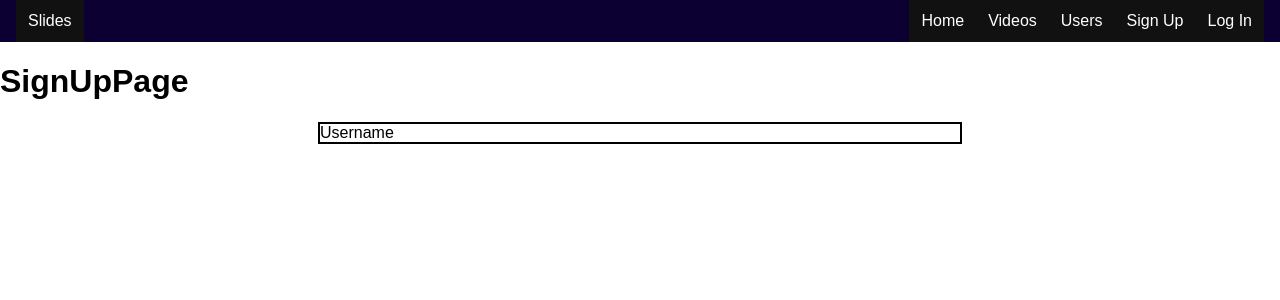
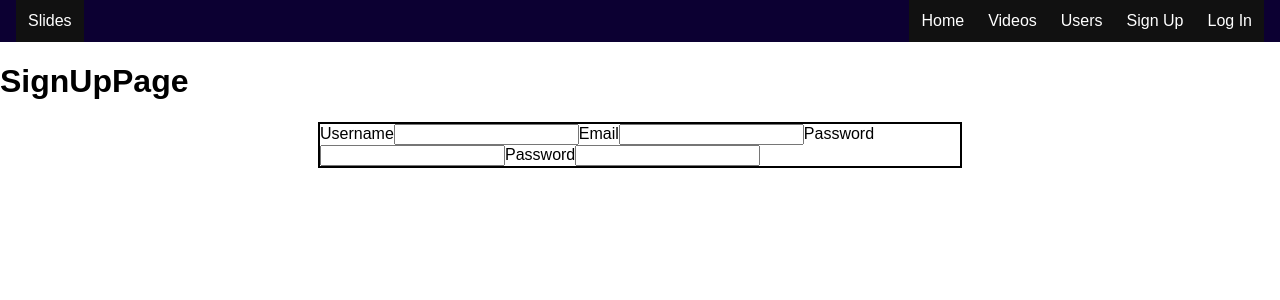
Before and after one commit to MostlyFocusedMike/slides-front, a React (Create React App) app: page /signup in a window 1280 px wide. Shown: the top 300 px of the page. Built offline with nearby package versions, Linux system fonts and the light colour scheme; what normalizr would draw is missing.

Commit message:
build inputs for sign up

```diff
--- a/src/components/SignUpForm.js
+++ b/src/components/SignUpForm.js
@@ -8,7 +8,22 @@ class SignUpForm extends React.Component {
   render() {
     return (
       <form>
-        <label>Username</label>
+        <label htmlFor="username">Username</label>
+        <input id="username" name="username"
+          value={this.state.username}
+        />
+        <label htmlFor="email">Email</label>
+        <input id="email" name="email"
+          value={this.state.email}
+        />
+        <label htmlFor="password">Password</label>
+        <input id="password" name="password"
+          value={this.state.password}
+        />
+        <label htmlFor="confirmation">Password</label>
+        <input id="confirmation" name="confirmation"
+          value={this.state.confirmation}
+        />
       </form>
     )
   }
```
